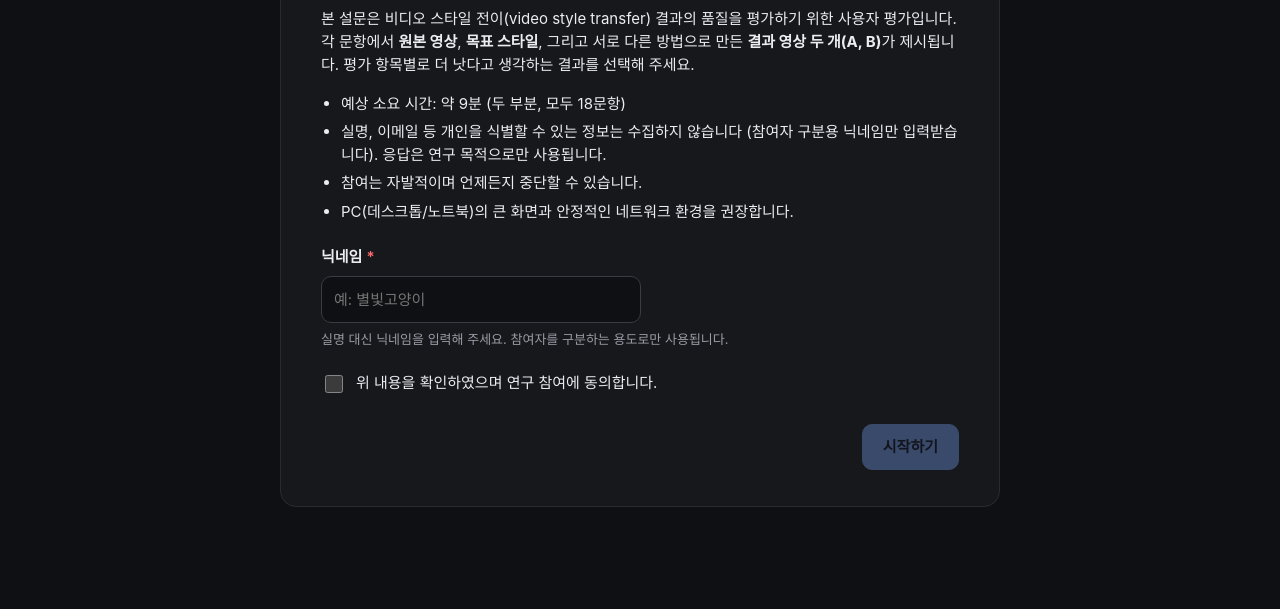
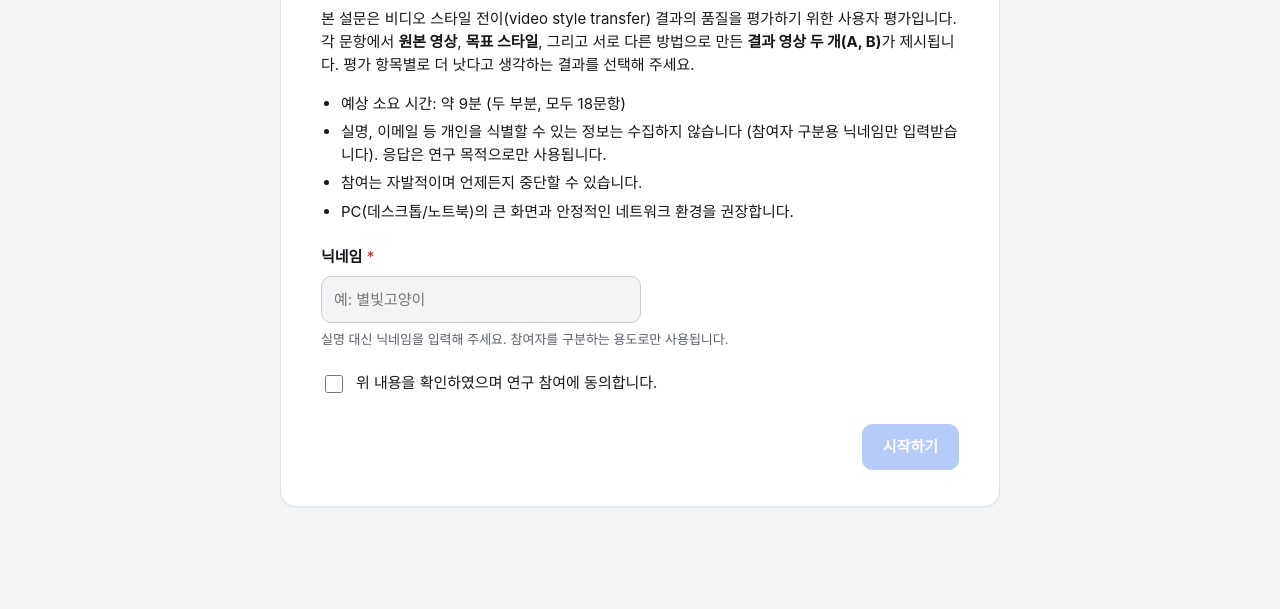
Before and after one commit to abcdvd/vst-study, a plain HTML site: page docs/index.html in a window 1280 px wide. Shown: the part 191-800 px from the top of the page. Drawn offline with Linux system fonts and the light colour scheme.

Commit message:
Follow device light/dark setting; record theme in responses
Co-Authored-By: Claude Opus 5.5 <noreply@anthropic.com>

```diff
--- a/docs/app.js
+++ b/docs/app.js
@@ -376,6 +376,8 @@
         viewport: `${innerWidth}x${innerHeight}`,
         dpr: devicePixelRatio,
         tz: (Intl.DateTimeFormat().resolvedOptions() || {}).timeZone,
+        // 기기 설정에 따른 화면 테마 (영상 주변 밝기가 달라지므로 분석 때 확인할 수 있게 남긴다)
+        theme: matchMedia('(prefers-color-scheme: light)').matches ? 'light' : 'dark',
       },
       checks: consistency(st),
       answers: st.answers,
--- a/docs/index.html
+++ b/docs/index.html
@@ -4,6 +4,9 @@
   <meta charset="utf-8">
   <meta name="viewport" content="width=device-width, initial-scale=1">
   <meta name="robots" content="noindex, nofollow">
+  <meta name="color-scheme" content="light dark">
+  <meta name="theme-color" content="#17181c" media="(prefers-color-scheme: dark)">
+  <meta name="theme-color" content="#ffffff" media="(prefers-color-scheme: light)">
   <title>User Study</title>
   <link rel="icon" href="data:,">
   <link rel="stylesheet" href="style.css">
--- a/docs/style.css
+++ b/docs/style.css
@@ -1,4 +1,5 @@
-/* 모든 참가자가 동일한 주변 밝기에서 영상을 보도록 다크 모드 분기 없이 고정 테마를 사용한다. */
+/* 기기 설정(라이트/다크)을 따른다. 기본은 다크, prefers-color-scheme: light 면 아래 라이트 색으로 바뀐다.
+   영상이 놓이는 칸(.media)은 두 테마 모두 검정. 참가자가 어떤 테마로 봤는지는 응답의 client.theme 에 기록된다 */
 :root {
   --bg: #0f1013;
   --panel: #17181c;
@@ -14,11 +15,40 @@
   --ok: #4cc38a;
   --warn: #f2b84b;
   --danger: #ff6b6b;
+  --warn-soft: rgba(242, 184, 75, .08);
+  --danger-soft: rgba(255, 107, 107, .08);
+  --scrim: rgba(15, 16, 19, .88);
+  --tap-scrim: rgba(15, 16, 19, .6);
+  --shadow: none;
   --topbar-h: 56px;
   --banner-h: 0px;
   --panel-w: clamp(320px, 26vw, 400px);
   --radius: 12px;
   color-scheme: dark;
+}
+@media (prefers-color-scheme: light) {
+  :root {
+    --bg: #f3f4f6;
+    --panel: #ffffff;
+    --panel-2: #eef0f3;
+    --line: #e1e3e8;
+    --line-2: #cbced6;
+    --text: #16171b;
+    --muted: #5c5f69;
+    --faint: #878a94;
+    --accent: #2f6fed;
+    --accent-soft: rgba(47, 111, 237, .12);
+    --accent-text: #ffffff;
+    --ok: #188a4f;
+    --warn: #a35f00;
+    --danger: #d23434;
+    --warn-soft: rgba(242, 184, 75, .16);
+    --danger-soft: rgba(210, 52, 52, .08);
+    --scrim: rgba(243, 244, 246, .9);
+    --tap-scrim: rgba(255, 255, 255, .6);
+    --shadow: 0 1px 2px rgba(16, 24, 40, .06);
+    color-scheme: light;
+  }
 }
 
 * { box-sizing: border-box; }
@@ -69,7 +99,7 @@ body.has-banner { --banner-h: 33px; }
 /* ---------- text screens ---------- */
 .sheet {
   max-width: 720px; margin: 48px auto; padding: 36px 40px;
-  background: var(--panel); border: 1px solid var(--line); border-radius: 16px;
+  background: var(--panel); border: 1px solid var(--line); border-radius: 16px; box-shadow: var(--shadow);
 }
 .sheet h1 { font-size: 25px; letter-spacing: -.02em; margin: 0 0 18px; }
 .sheet h2 { font-size: 17px; margin: 28px 0 10px; }
@@ -80,8 +110,8 @@ body.has-banner { --banner-h: 33px; }
   display: inline-block; font-size: 13px; font-weight: 650; color: var(--accent);
   background: var(--accent-soft); padding: 3px 10px; border-radius: 999px; margin-bottom: 12px;
 }
-.notice { border-left: 3px solid var(--warn); padding: 10px 14px; background: rgba(242,184,75,.08); margin: 16px 0; border-radius: 0 8px 8px 0; }
-.notice.error { border-color: var(--danger); background: rgba(255,107,107,.08); }
+.notice { border-left: 3px solid var(--warn); padding: 10px 14px; background: var(--warn-soft); margin: 16px 0; border-radius: 0 8px 8px 0; }
+.notice.error { border-color: var(--danger); background: var(--danger-soft); }
 .crit-list { display: grid; gap: 10px; margin: 0; }
 .crit-list > div { display: grid; grid-template-columns: 28px 1fr; gap: 2px 12px; align-items: start; }
 .crit-list .num { grid-row: span 2; }
@@ -144,7 +174,7 @@ body.has-banner { --banner-h: 33px; }
 
 .refbar { display: flex; gap: 12px; height: var(--ref-h, 220px); flex: none; min-width: 0; }
 .ref {
-  background: var(--panel); border: 1px solid var(--line); border-radius: var(--radius);
+  background: var(--panel); border: 1px solid var(--line); border-radius: var(--radius); box-shadow: var(--shadow);
   display: flex; flex-direction: column; min-width: 0; overflow: hidden;
 }
 .ref .cap {
@@ -172,7 +202,7 @@ body.has-banner { --banner-h: 33px; }
   grid-template-columns: repeat(var(--cols, 2), var(--col-w, minmax(0, 1fr)));
 }
 .card {
-  background: var(--panel); border: 2px solid var(--line); border-radius: var(--radius);
+  background: var(--panel); border: 2px solid var(--line); border-radius: var(--radius); box-shadow: var(--shadow);
   overflow: hidden; display: flex; flex-direction: column; transition: border-color .15s, box-shadow .15s;
 }
 .card.hl { border-color: var(--accent); box-shadow: 0 0 0 3px var(--accent-soft); }
@@ -208,12 +238,12 @@ body.has-banner { --banner-h: 33px; }
 .zoomview .media { flex: 1; min-height: 0; cursor: zoom-out; }
 .tap-play {
   position: absolute; inset: 0; z-index: 4; border: none; border-radius: var(--radius);
-  background: rgba(15,16,19,.6); color: var(--text); font-size: 18px; font-weight: 700; cursor: pointer;
+  background: var(--tap-scrim); color: var(--text); font-size: 18px; font-weight: 700; cursor: pointer;
 }
 
 .playbar {
   display: flex; align-items: center; gap: 8px; flex: none;
-  background: var(--panel); border: 1px solid var(--line); border-radius: var(--radius); padding: 6px 8px;
+  background: var(--panel); border: 1px solid var(--line); border-radius: var(--radius); padding: 6px 8px; box-shadow: var(--shadow);
 }
 .pbtn {
   border: none; background: transparent; border-radius: 8px; padding: 6px 10px; cursor: pointer;
@@ -257,7 +287,7 @@ body.has-banner { --banner-h: 33px; }
 
 .overlay {
   position: absolute; inset: 0; display: flex; align-items: center; justify-content: center;
-  background: rgba(15,16,19,.88); z-index: 5; font-size: 15px; color: var(--muted); border-radius: var(--radius);
+  background: var(--scrim); z-index: 5; font-size: 15px; color: var(--muted); border-radius: var(--radius);
 }
 .spinner {
   width: 22px; height: 22px; border: 3px solid var(--line-2); border-top-color: var(--accent);
```
